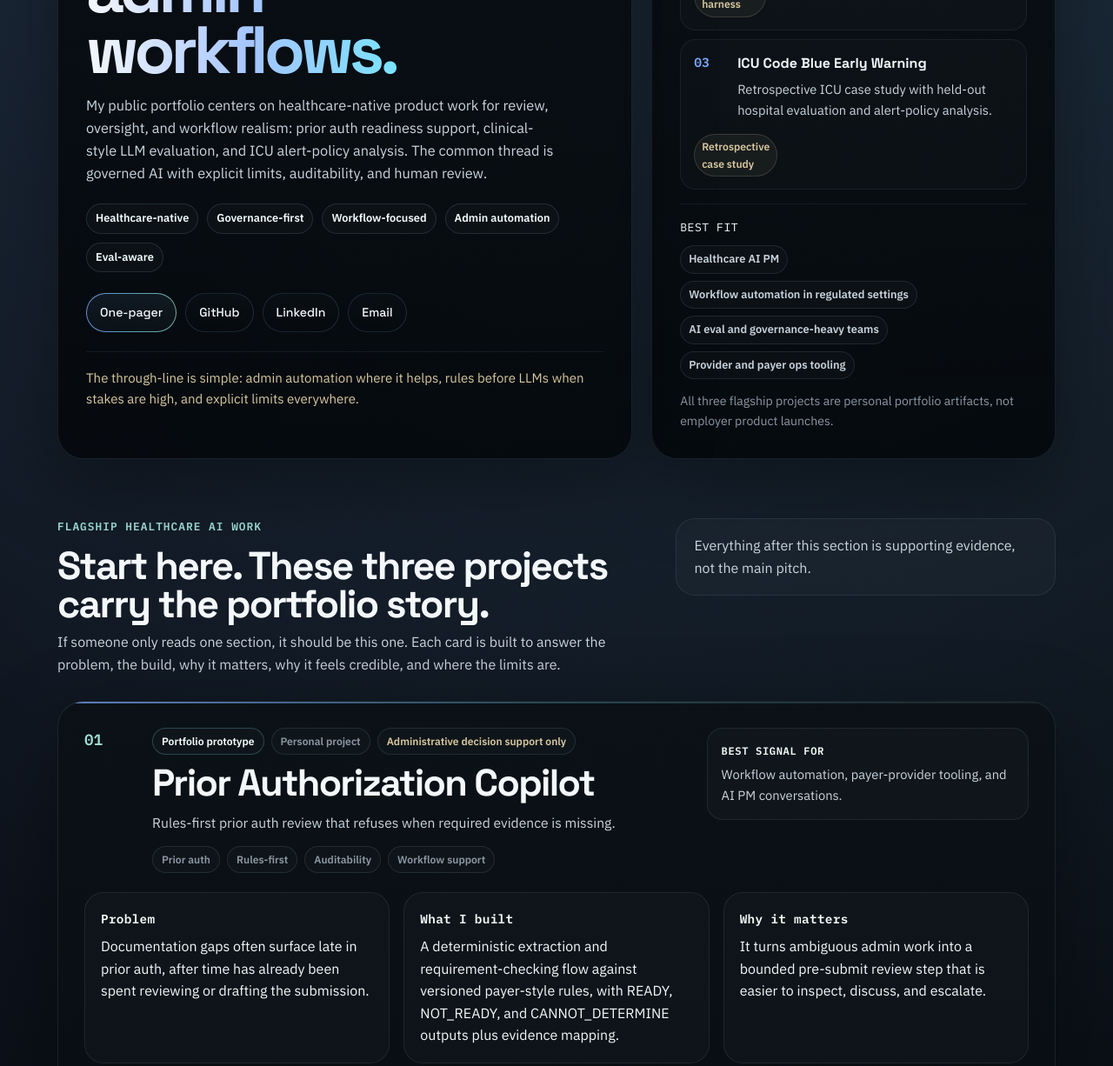
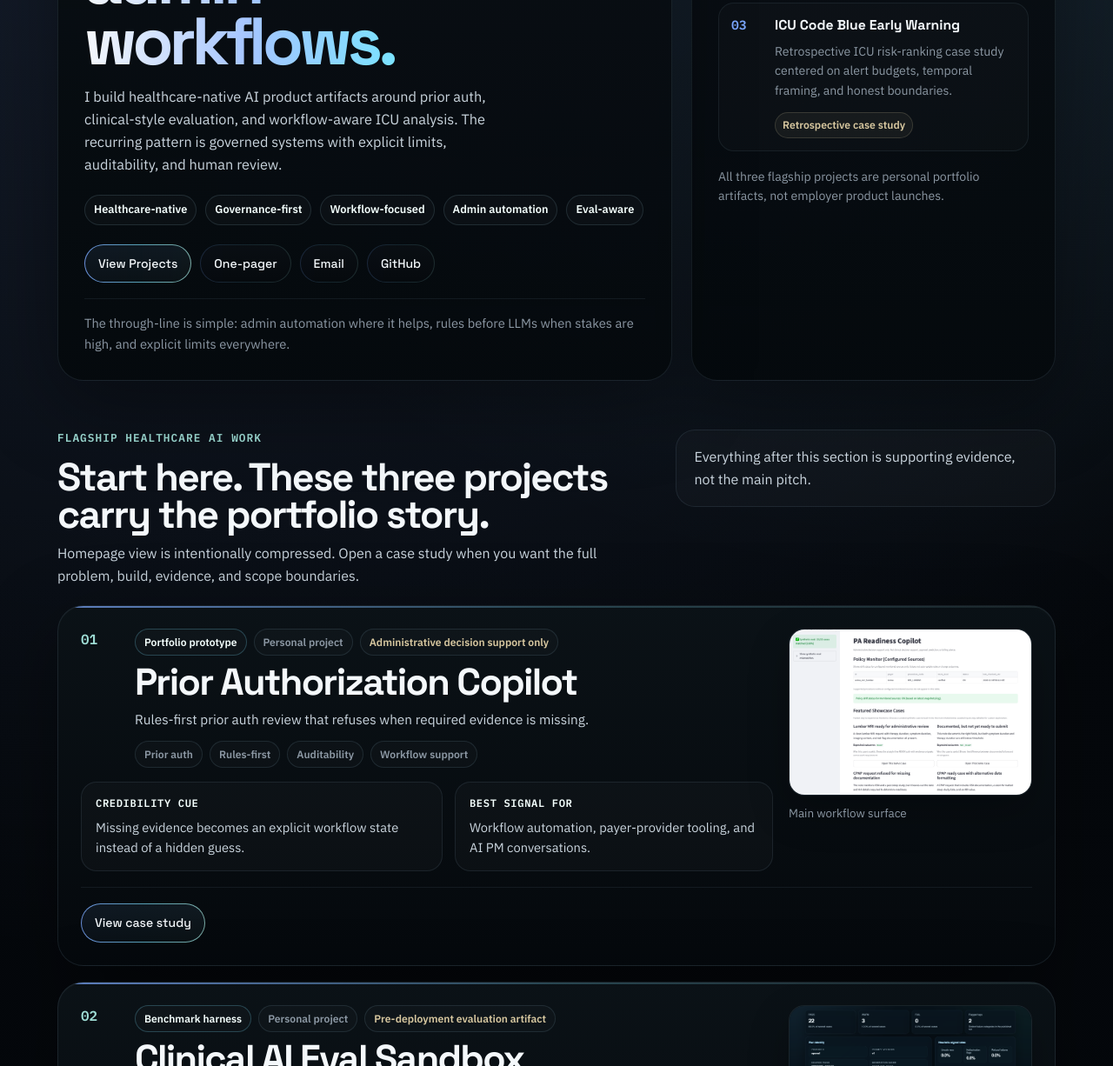
Before and after one commit to NickLeko/PUBLIC_PORTFOLIO_HUB, a website: page index.html in a window 1280 px wide. Shown: the part 550-1776 px from the top of the page at 87% size. Drawn offline with Linux system fonts and the light colour scheme.

Commit message:
Simplify homepage into preview-first portfolio

```diff
--- a/app.js
+++ b/app.js
@@ -14,6 +14,10 @@
       .replace(/>/g, "&gt;")
       .replace(/"/g, "&quot;")
       .replace(/'/g, "&#39;");
+  }
+
+  function getSiteLink(label) {
+    return data.site.links.find((link) => link.label === label);
   }
 
   function linkHtml(link, className) {
@@ -56,12 +60,14 @@
 
   function renderHero() {
     const hero = data.hero;
-    const primaryLinks = data.site.links.map((link) =>
-      linkHtml(
-        { label: link.label, url: link.url, type: link.type },
-        link.label === "One-pager" ? "button-pill primary" : "button-pill"
-      )
-    );
+    const heroActions = [
+      { label: "View Projects", url: "#flagship", type: "internal", className: "button-pill primary" },
+      getSiteLink("One-pager") && { ...getSiteLink("One-pager"), className: "button-pill" },
+      getSiteLink("Email") && { label: "Contact", ...getSiteLink("Email"), className: "button-pill" },
+      getSiteLink("GitHub") && { ...getSiteLink("GitHub"), className: "button-pill" }
+    ]
+      .filter(Boolean)
+      .map((link) => linkHtml(link, link.className));
     const pillars = hero.pillars
       .map((pillar) => `<span class="hero-pillar">${escapeHtml(pillar)}</span>`)
       .join("");
@@ -72,15 +78,12 @@
             <span class="hero-preview-index">0${index + 1}</span>
             <div class="hero-preview-copy">
               <strong>${escapeHtml(project.title)}</strong>
-              <p>${escapeHtml(project.heroPreview)}</p>
+              <p>${escapeHtml(project.summary)}</p>
             </div>
             <span class="hero-preview-status">${escapeHtml(project.status)}</span>
           </a>
         `
       )
-      .join("");
-    const fitItems = hero.fitItems
-      .map((item) => `<span class="hero-fit-pill">${escapeHtml(item)}</span>`)
       .join("");
 
     document.getElementById("hero").innerHTML = `
@@ -89,17 +92,13 @@
         <h1 class="hero-title">${escapeHtml(hero.title)}</h1>
         <p class="hero-copy">${escapeHtml(hero.intro)}</p>
         <div class="hero-pillars">${pillars}</div>
-        <div class="hero-actions">${primaryLinks.join("")}</div>
+        <div class="hero-actions">${heroActions.join("")}</div>
         <div class="hero-footnote">${escapeHtml(hero.note)}</div>
       </div>
 
-      <aside class="hero-card hero-preview">
+      <aside class="hero-card hero-preview hero-preview-compact">
         <p class="eyebrow">${escapeHtml(hero.previewTitle)}</p>
         <div class="hero-preview-list">${previewItems}</div>
-        <div class="hero-fit-block">
-          <p class="hero-fit-title">${escapeHtml(hero.fitTitle)}</p>
-          <div class="hero-fit-list">${fitItems}</div>
-        </div>
         <p class="hero-disclaimer">${escapeHtml(hero.disclaimer)}</p>
       </aside>
     `;
@@ -134,9 +133,13 @@
             `
           )
           .join("");
+        const primaryShot = project.screenshots[0];
+        const credibilityCue = project.proofPoints[0];
 
         return `
           <article class="flagship-card" id="${escapeHtml(project.slug)}">
+            <div class="flagship-preview-grid">
+              <div class="flagship-preview-main">
                 <div class="flagship-header">
                   <div class="flagship-index">0${index + 1}</div>
 
@@ -150,13 +153,41 @@
                     <p class="flagship-summary">${escapeHtml(project.summary)}</p>
                     <div class="tag-row">${tags}</div>
                   </div>
+                </div>
 
-              <aside class="flagship-callout">
+                <div class="flagship-signal-row">
+                  <div class="flagship-signal">
+                    <span class="flagship-callout-label">Credibility cue</span>
+                    <p>${escapeHtml(credibilityCue)}</p>
+                  </div>
+                  <div class="flagship-callout flagship-best-for">
                     <span class="flagship-callout-label">Best signal for</span>
                     <p>${escapeHtml(project.bestFor)}</p>
-              </aside>
+                  </div>
+                </div>
               </div>
 
+              ${
+                primaryShot
+                  ? `
+                    <aside class="flagship-preview-media">
+                      <a class="flagship-thumbnail" href="${escapeHtml(primaryShot.src)}" ${externalAttrs}>
+                        <img src="${escapeHtml(primaryShot.src)}" alt="${escapeHtml(primaryShot.alt)}">
+                      </a>
+                      <p class="flagship-thumbnail-note">${escapeHtml(primaryShot.title)}</p>
+                    </aside>
+                  `
+                  : ""
+              }
+            </div>
+
+            <details class="flagship-details">
+              <summary class="flagship-toggle">
+                <span class="toggle-label toggle-closed">View case study</span>
+                <span class="toggle-label toggle-open">Hide case study</span>
+              </summary>
+
+              <div class="flagship-detail-panel">
                 <div class="flagship-core-grid">
                   <section class="story-block">
                     <h3>Problem</h3>
@@ -189,6 +220,8 @@
                 </div>
 
                 <div class="screenshot-grid">${screenshots}</div>
+              </div>
+            </details>
           </article>
         `;
       })
@@ -206,16 +239,14 @@
           .map(
             (item) => `
               <article class="compact-card">
-                <div class="compact-top">
-                  <div>
+                <div class="compact-top compact-top-inline">
                   <h3>${escapeHtml(item.title)}</h3>
-                    <p class="compact-summary">${escapeHtml(item.summary)}</p>
-                  </div>
                   <div class="support-meta">
                     <span class="status-pill accent">${escapeHtml(item.status)}</span>
                     <span class="status-pill">${escapeHtml(item.visibility)}</span>
                   </div>
                 </div>
+                <p class="compact-summary">${escapeHtml(item.summary)}</p>
                 <p class="compact-note">${escapeHtml(item.whyIncluded)}</p>
                 ${renderCompactLinks(item.links, "Private/local only")}
               </article>
@@ -245,16 +276,14 @@
       .map(
         (item) => `
           <article class="compact-card compact-card-accent">
-            <div class="compact-top">
-              <div>
+            <div class="compact-top compact-top-inline">
               <h3>${escapeHtml(item.title)}</h3>
-                <p class="compact-summary">${escapeHtml(item.summary)}</p>
-              </div>
               <div class="support-meta">
                 <span class="status-pill accent">${escapeHtml(item.status)}</span>
                 <span class="status-pill">${escapeHtml(item.visibility)}</span>
               </div>
             </div>
+            <p class="compact-summary">${escapeHtml(item.summary)}</p>
             <p class="compact-note">${escapeHtml(item.whyIncluded)}</p>
             ${renderCompactLinks(item.links, "Private/local workflow")}
           </article>
@@ -285,11 +314,8 @@
 
   function renderAbout() {
     const about = data.about;
-    const paragraphs = about.paragraphs
-      .map((paragraph) => `<p>${escapeHtml(paragraph)}</p>`)
-      .join("");
     const highlights = about.highlights
-      .map((highlight) => `<li>${escapeHtml(highlight)}</li>`)
+      .map((highlight) => `<span class="hero-fit-pill">${escapeHtml(highlight)}</span>`)
       .join("");
     const contactLinks = data.site.links
       .map(
@@ -305,28 +331,18 @@
       .join("");
 
     document.getElementById("about").innerHTML = `
-      <div class="section-header">
-        <div>
+      <div class="about-layout about-layout-compact">
+        <article class="about-card">
           <p class="eyebrow">${escapeHtml(about.eyebrow)}</p>
           <h2 class="section-heading">${escapeHtml(about.heading)}</h2>
-          <p class="section-copy">${escapeHtml(data.site.disclaimer)}</p>
-        </div>
-      </div>
-
-      <div class="about-layout">
-        <article class="about-card">
-          <div class="about-stack">
-            ${paragraphs}
-            <section class="story-block">
-              <h3>What this portfolio is strongest at</h3>
-              <ul class="bullet-list">${highlights}</ul>
-            </section>
-          </div>
+          <p class="section-copy">${escapeHtml(about.paragraphs[0])}</p>
+          <p class="about-note">${escapeHtml(about.paragraphs[1])}</p>
+          <div class="hero-fit-list">${highlights}</div>
         </article>
 
         <aside class="contact-card">
-          <h2>Links</h2>
-          <p>Use the one-pager for a recruiter or referral-friendly summary, then jump into GitHub or contact directly.</p>
+          <h2>Next steps</h2>
+          <p>Use the one-pager for recruiter or referral-friendly sharing, then jump into GitHub, LinkedIn, or direct contact.</p>
           <div class="contact-list">${contactLinks}</div>
         </aside>
       </div>
--- a/data/projects.js
+++ b/data/projects.js
@@ -33,11 +33,9 @@
       ]
     },
     navigation: [
-      { label: "Flagship", href: "#flagship" },
-      { label: "Supporting", href: "#supporting" },
-      { label: "Automations", href: "#automations" },
+      { label: "Projects", href: "#flagship" },
       { label: "How I Build", href: "#how-i-build" },
-      { label: "Positioning", href: "#about" },
+      { label: "Contact", href: "#about" },
       { label: "One-pager", href: "docs/flagship_one_pager.html" }
     ],
     hero: {
@@ -45,7 +43,7 @@
       title:
         "Governed healthcare AI for review, routing, and admin workflows.",
       intro:
-        "My public portfolio centers on healthcare-native product work for review, oversight, and workflow realism: prior auth readiness support, clinical-style LLM evaluation, and ICU alert-policy analysis. The common thread is governed AI with explicit limits, auditability, and human review.",
+        "I build healthcare-native AI product artifacts around prior auth, clinical-style evaluation, and workflow-aware ICU analysis. The recurring pattern is governed systems with explicit limits, auditability, and human review.",
       note:
         "The through-line is simple: admin automation where it helps, rules before LLMs when stakes are high, and explicit limits everywhere.",
       pillars: [
@@ -70,7 +68,7 @@
       eyebrow: "Flagship healthcare AI work",
       heading: "Start here. These three projects carry the portfolio story.",
       body:
-        "If someone only reads one section, it should be this one. Each card is built to answer the problem, the build, why it matters, why it feels credible, and where the limits are.",
+        "Homepage view is intentionally compressed. Open a case study when you want the full problem, build, evidence, and scope boundaries.",
       sidebar:
         "Everything after this section is supporting evidence, not the main pitch."
     },
@@ -297,9 +295,9 @@
     ],
     supportingIntro: {
       eyebrow: "Supporting work",
-      heading: "Useful secondary proof, clearly separate from the flagship story.",
+      heading: "Supporting work that stays clearly secondary.",
       body:
-        "These projects add range without competing for attention. Supporting healthcare work stays adjacent to the main story; experiments stay visibly secondary."
+        "These projects add range without competing with the flagship story."
     },
     supportingGroups: [
       {
@@ -357,9 +355,9 @@
     ],
     automationIntro: {
       eyebrow: "Automations",
-      heading: "Admin and research workflows where structure beats busywork.",
+      heading: "Structured admin and research workflows.",
       body:
-        "These are not presented as autonomous systems. The pattern is structured inputs, useful filtering, and clear human review points."
+        "These are structured, human-reviewed workflows rather than autonomy theater."
     },
     automations: [
       {
@@ -392,36 +390,36 @@
       eyebrow: "How I build",
       heading: "A few principles that repeat across the portfolio.",
       body:
-        "The common thread is not model novelty. It is keeping behavior inspectable in high-stakes workflows."
+        "Short version: inspectable systems over model novelty."
     },
     buildPrinciples: [
       {
         title: "Rules before LLMs when stakes are high",
         body:
-          "If the workflow depends on evidence presence, threshold checks, or refusal semantics, I default to deterministic logic first."
+          "If the workflow depends on evidence presence, threshold checks, or refusal semantics, I start with deterministic logic."
       },
       {
         title: "Evals and monitoring matter",
         body:
-          "I treat evaluation, maintenance boundaries, and drift monitoring as part of the product surface rather than bolt-on QA."
+          "Evaluation, maintenance boundaries, and drift monitoring belong in the product surface."
       },
       {
         title: "Admin automation is a strong wedge",
         body:
-          "A lot of practical healthcare AI value starts in repetitive admin work where better structure and review can save real time."
+          "A lot of practical healthcare AI value starts in repetitive admin work where structure and review save time."
       },
       {
         title: "Human oversight stays in the loop",
         body:
-          "The goal is rarely full autonomy. It is building systems that are easier for a human reviewer to trust, inspect, and correct."
+          "The goal is rarely full autonomy. It is making systems easier for a human reviewer to trust, inspect, and correct."
       }
     ],
     about: {
-      eyebrow: "Positioning",
+      eyebrow: "Contact",
       heading: "Healthcare-native product framing with explicit project boundaries.",
       paragraphs: [
-        "My background spans healthcare operations, payer workflow, device operations, and frontline clinical admin settings. That shows up in the portfolio as workflow fit, reviewer burden, policy friction, alert fatigue, and operational trust.",
-        "This site focuses on personal portfolio work. It is meant to show product judgment in healthcare AI, not imply that these repos are deployed clinical products or employer-owned launches."
+        "My background spans healthcare operations, payer workflow, device operations, and frontline clinical admin settings. That shows up here as workflow fit, reviewer burden, policy friction, alert fatigue, and operational trust.",
+        "This site focuses on personal portfolio work. It is meant to show healthcare AI product judgment, not imply employer product launches or deployed clinical systems."
       ],
       highlights: [
         "Healthcare operations and payer-provider workflow context",
--- a/styles.css
+++ b/styles.css
@@ -169,11 +169,11 @@ img {
 main {
   max-width: var(--max-width);
   margin: 0 auto;
-  padding: 22px 26px 92px;
+  padding: 18px 26px 92px;
 }
 
 .section {
-  padding: 34px 0;
+  padding: 28px 0;
 }
 
 .section-muted {
@@ -217,9 +217,9 @@ main {
 
 .hero {
   display: grid;
-  grid-template-columns: minmax(0, 1.28fr) minmax(320px, 0.9fr);
+  grid-template-columns: minmax(0, 1.35fr) minmax(290px, 0.8fr);
   gap: 22px;
-  padding-top: 18px;
+  padding-top: 14px;
 }
 
 .hero-card,
@@ -237,7 +237,7 @@ main {
 
 .hero-main,
 .hero-preview {
-  padding: 32px;
+  padding: 30px;
 }
 
 .hero-main {
@@ -295,7 +295,7 @@ main {
 
 .hero-copy {
   margin: 0;
-  max-width: 56ch;
+  max-width: 48ch;
   color: var(--muted-strong);
   font-size: 1.02rem;
 }
@@ -329,15 +329,15 @@ main {
 }
 
 .hero-actions {
-  margin-top: 24px;
+  margin-top: 22px;
 }
 
 .hero-footnote {
-  margin-top: 22px;
-  padding-top: 18px;
+  margin-top: 18px;
+  padding-top: 16px;
   border-top: 1px solid rgba(166, 208, 232, 0.08);
-  color: var(--warm);
-  font-size: 0.94rem;
+  color: var(--muted);
+  font-size: 0.92rem;
 }
 
 .button-pill,
@@ -385,9 +385,15 @@ main {
   cursor: default;
 }
 
+.hero-preview-compact {
+  display: grid;
+  align-content: start;
+  gap: 14px;
+}
+
 .hero-preview-list {
   display: grid;
-  gap: 10px;
+  gap: 12px;
   margin-top: 2px;
 }
 
@@ -395,7 +401,7 @@ main {
   display: grid;
   grid-template-columns: 38px minmax(0, 1fr);
   gap: 12px;
-  padding: 14px 15px;
+  padding: 13px 14px;
   border: 1px solid rgba(166, 208, 232, 0.08);
   border-radius: 18px;
   background: rgba(255, 255, 255, 0.02);
@@ -433,19 +439,20 @@ main {
 .hero-preview-copy strong {
   color: var(--text);
   font-family: var(--font-display);
-  font-size: 1rem;
+  font-size: 0.98rem;
 }
 
 .hero-preview-copy p {
   margin: 0;
-  color: var(--muted-strong);
-  font-size: 0.92rem;
+  color: var(--muted);
+  font-size: 0.88rem;
 }
 
 .hero-preview-status {
   display: inline-flex;
+  grid-column: 2;
   width: fit-content;
-  margin-top: 4px;
+  margin-top: 2px;
   padding: 4px 8px;
   border-radius: 999px;
   border: 1px solid rgba(216, 200, 160, 0.18);
@@ -490,7 +497,7 @@ main {
 }
 
 .hero-disclaimer {
-  margin: 14px 0 0;
+  margin: 4px 0 0;
   color: var(--muted);
   font-size: 0.88rem;
 }
@@ -499,7 +506,7 @@ main {
   display: grid;
   gap: 18px;
   align-items: start;
-  margin-bottom: 28px;
+  margin-bottom: 20px;
 }
 
 .section-flagship .section-header,
@@ -523,12 +530,12 @@ main {
 .compact-section-stack,
 .principles-grid {
   display: grid;
-  gap: 22px;
+  gap: 18px;
 }
 
 .flagship-card {
   position: relative;
-  padding: 30px;
+  padding: 26px;
   background: var(--surface-flagship);
   overflow: hidden;
 }
@@ -542,24 +549,35 @@ main {
   background: linear-gradient(90deg, rgba(124, 168, 255, 0.72), rgba(123, 226, 255, 0.24), rgba(159, 222, 214, 0.08));
 }
 
+.flagship-preview-grid {
+  display: grid;
+  grid-template-columns: minmax(0, 1fr) minmax(240px, 280px);
+  gap: 18px;
+  align-items: start;
+}
+
+.flagship-preview-main {
+  display: grid;
+  gap: 16px;
+}
+
 .flagship-header {
   display: grid;
-  grid-template-columns: 58px minmax(0, 1fr) minmax(240px, 0.6fr);
-  gap: 20px;
+  grid-template-columns: 46px minmax(0, 1fr);
+  gap: 16px;
   align-items: start;
-  margin-bottom: 22px;
 }
 
 .flagship-index {
   color: var(--accent);
   font-family: "IBM Plex Mono", monospace;
-  font-size: 1.1rem;
+  font-size: 1rem;
   font-weight: 700;
 }
 
 .flagship-title-group {
   display: grid;
-  gap: 12px;
+  gap: 10px;
 }
 
 .flagship-title {
@@ -572,9 +590,9 @@ main {
 
 .flagship-summary {
   margin: 0;
-  max-width: 58ch;
+  max-width: 62ch;
   color: var(--muted-strong);
-  font-size: 0.98rem;
+  font-size: 0.96rem;
 }
 
 .status-row,
@@ -612,8 +630,15 @@ main {
   margin-top: 2px;
 }
 
+.flagship-signal-row {
+  display: grid;
+  grid-template-columns: minmax(0, 1fr) minmax(220px, 0.88fr);
+  gap: 14px;
+}
+
+.flagship-signal,
 .flagship-callout {
-  padding: 16px 16px;
+  padding: 14px 16px;
   border: 1px solid rgba(166, 208, 232, 0.1);
   border-radius: 18px;
   background: rgba(255, 255, 255, 0.025);
@@ -631,17 +656,102 @@ main {
   text-transform: uppercase;
 }
 
+.flagship-signal p,
 .flagship-callout p {
   margin: 0;
   color: var(--muted-strong);
   font-size: 0.92rem;
 }
 
+.flagship-preview-media {
+  display: grid;
+  gap: 10px;
+}
+
+.flagship-thumbnail {
+  display: block;
+  aspect-ratio: 16 / 11;
+  overflow: hidden;
+  border: 1px solid rgba(166, 208, 232, 0.12);
+  border-radius: 18px;
+  background: linear-gradient(180deg, rgba(8, 13, 18, 0.98), rgba(5, 9, 13, 0.98));
+  box-shadow: var(--shadow-soft);
+}
+
+.flagship-thumbnail img {
+  width: 100%;
+  height: 100%;
+  object-fit: cover;
+}
+
+.flagship-thumbnail-note {
+  margin: 0;
+  color: var(--muted);
+  font-size: 0.84rem;
+}
+
+.flagship-details {
+  margin-top: 18px;
+  padding-top: 18px;
+  border-top: 1px solid rgba(166, 208, 232, 0.08);
+}
+
+.flagship-details > summary {
+  list-style: none;
+}
+
+.flagship-details > summary::-webkit-details-marker,
+.flagship-details > summary::marker {
+  display: none;
+}
+
+.flagship-toggle {
+  display: inline-flex;
+  align-items: center;
+  justify-content: center;
+  min-height: 42px;
+  padding: 10px 15px;
+  border-radius: 999px;
+  border: 1px solid transparent;
+  background:
+    linear-gradient(180deg, rgba(12, 20, 28, 0.96), rgba(7, 12, 16, 0.96)) padding-box,
+    linear-gradient(90deg, rgba(124, 168, 255, 0.84), rgba(123, 226, 255, 0.7), rgba(159, 222, 214, 0.76)) border-box;
+  color: var(--text);
+  cursor: pointer;
+  font-family: var(--font-display);
+  font-size: 0.88rem;
+  font-weight: 500;
+  transition: transform 140ms ease, box-shadow 140ms ease;
+}
+
+.flagship-toggle:hover,
+.flagship-toggle:focus-visible {
+  box-shadow: 0 10px 30px rgba(44, 71, 112, 0.18);
+  transform: translateY(-1px);
+}
+
+.toggle-open {
+  display: none;
+}
+
+.flagship-details[open] .toggle-closed {
+  display: none;
+}
+
+.flagship-details[open] .toggle-open {
+  display: inline;
+}
+
+.flagship-detail-panel {
+  display: grid;
+  gap: 16px;
+  margin-top: 16px;
+}
+
 .flagship-core-grid {
   display: grid;
   grid-template-columns: repeat(3, minmax(0, 1fr));
   gap: 16px;
-  margin-bottom: 16px;
 }
 
 .flagship-detail-grid {
@@ -694,7 +804,6 @@ main {
   display: grid;
   grid-template-columns: repeat(2, minmax(0, 1fr));
   gap: 14px;
-  margin-top: 20px;
 }
 
 .screenshot-card {
@@ -766,7 +875,7 @@ main {
 
 .compact-group {
   display: grid;
-  gap: 14px;
+  gap: 12px;
 }
 
 .group-heading {
@@ -788,13 +897,13 @@ main {
 .compact-grid {
   display: grid;
   grid-template-columns: repeat(2, minmax(0, 1fr));
-  gap: 14px;
+  gap: 12px;
 }
 
 .compact-card {
   display: grid;
-  gap: 12px;
-  padding: 20px;
+  gap: 10px;
+  padding: 18px;
   border: 1px solid rgba(166, 208, 232, 0.08);
   border-radius: 22px;
   background: linear-gradient(180deg, rgba(9, 14, 19, 0.82), rgba(6, 10, 14, 0.72));
@@ -808,6 +917,11 @@ main {
 .compact-top {
   display: grid;
   gap: 10px;
+}
+
+.compact-top-inline {
+  grid-template-columns: minmax(0, 1fr) auto;
+  align-items: start;
 }
 
 .compact-top h3 {
@@ -828,15 +942,17 @@ main {
 }
 
 .compact-note {
-  font-size: 0.92rem;
+  color: var(--muted);
+  font-size: 0.9rem;
 }
 
 .principles-grid {
   grid-template-columns: repeat(4, minmax(0, 1fr));
+  gap: 14px;
 }
 
 .principle-card {
-  padding: 22px;
+  padding: 20px;
 }
 
 .principle-card h3 {
@@ -857,16 +973,16 @@ main {
   padding: 28px;
 }
 
-.about-stack {
-  display: grid;
-  gap: 14px;
-}
-
 .contact-card h2 {
   margin: 0 0 8px;
   font-family: var(--font-display);
   font-size: 1.24rem;
   letter-spacing: -0.02em;
+}
+
+.about-note {
+  margin: 14px 0 0;
+  color: var(--muted);
 }
 
 .contact-list {
@@ -924,7 +1040,8 @@ main {
 @media (max-width: 1080px) {
   .hero,
   .section-flagship .section-header,
-  .flagship-header,
+  .flagship-preview-grid,
+  .flagship-signal-row,
   .flagship-detail-grid,
   .about-layout {
     grid-template-columns: 1fr;
@@ -971,12 +1088,15 @@ main {
   }
 
   .hero-pillars,
-  .hero-fit-list,
   .site-nav {
     justify-content: flex-start;
   }
 
-   .site-nav {
+  .hero-fit-list {
+    justify-content: flex-start;
+  }
+
+  .site-nav {
     width: 100%;
     gap: 8px;
   }
@@ -992,6 +1112,10 @@ main {
     grid-template-columns: 34px minmax(0, 1fr);
   }
 
+  .compact-top-inline {
+    grid-template-columns: 1fr;
+  }
+
   .contact-link {
     align-items: flex-start;
     flex-direction: column;
```
Lines whose indentation alone changed are shown as unchanged.
